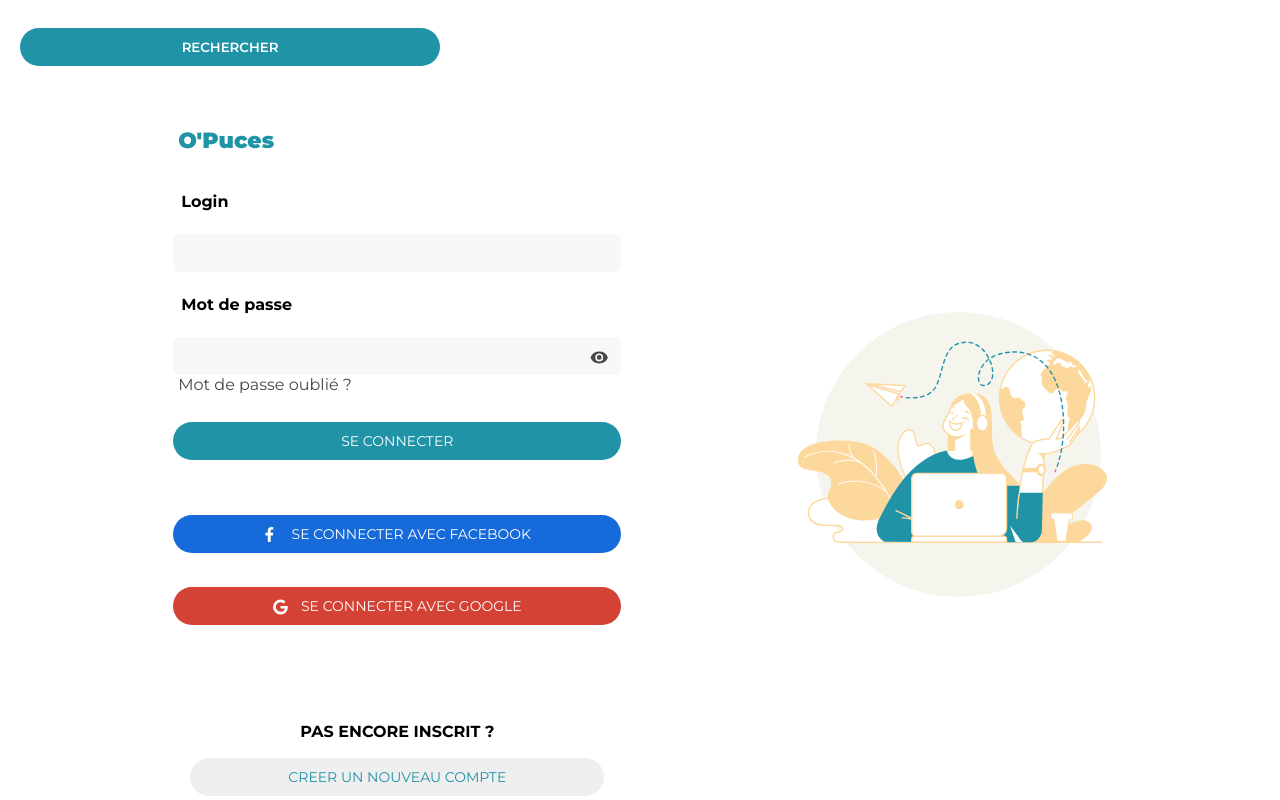
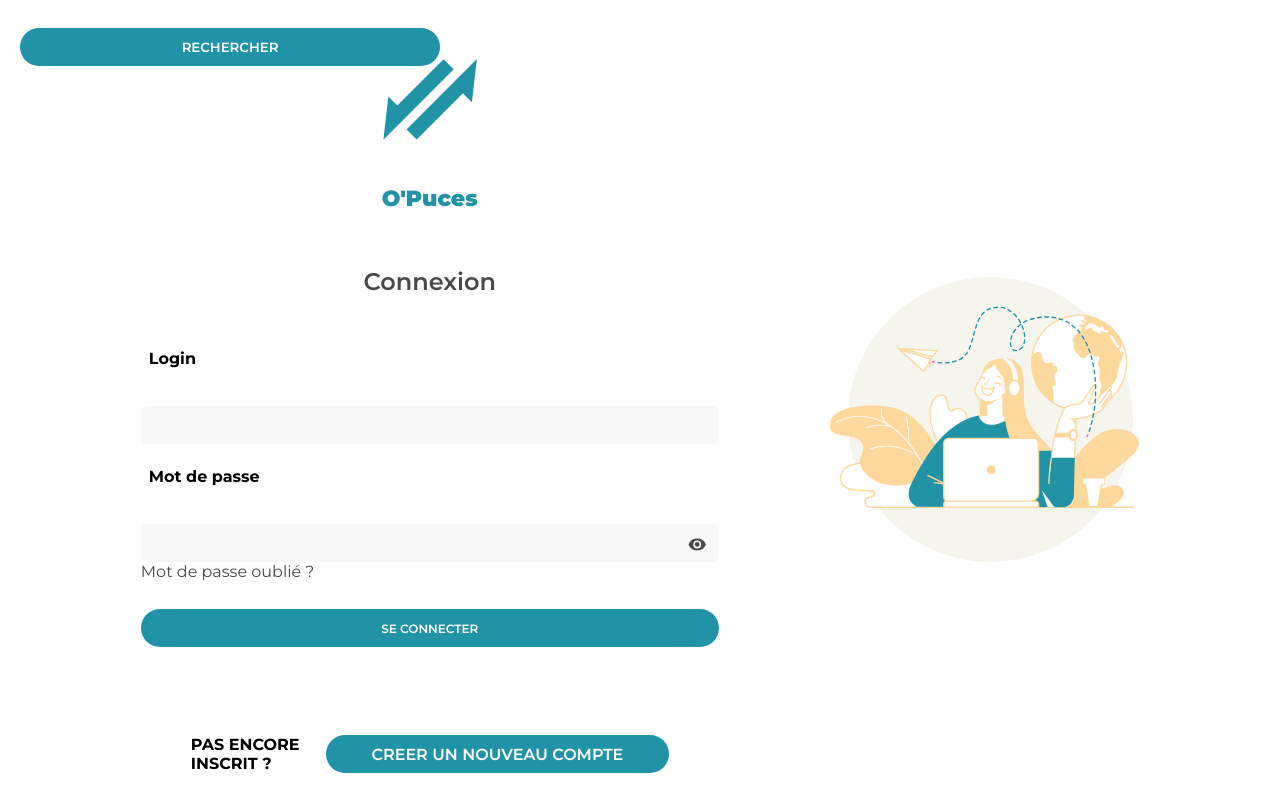
Before and after one commit to Gaetan-CRISTINA/Projet-OPuces-Front, a Vue app in the folder opuces/: page /gui in a window 1280 px wide. Shown: the part 1160-1960 px from the top of the page. Built offline with nearby package versions, Linux system fonts and the light colour scheme.

Commit message:
hotfix + view

```diff
--- a/opuces/src/components/organisms/Contact.vue
+++ b/opuces/src/components/organisms/Contact.vue
@@ -1,5 +1,6 @@
 <template>
-  <div>
+  <div class="contact">
+    <div class="form-contact">
       <h1>CONTACT</h1>
       <form class="contact-form" action="">
         <label for="Name">Nom</label>
@@ -9,13 +10,18 @@
         <label for="Mail">Mail</label>
         <input type="email" id="Mail" name="Mail" value="" />
         <label for="Message">Message</label>
-      <input type="text" id="Message" name="Message" value="" />
-      <input type="submit" value="Envoyer le message" />
+        <input type="text" class="Message" name="Message" value="" />
+        <input class="--button" type="submit" value="Envoyer le message" />
       </form>
+    </div>
 
-    <div>
-      <p>Bonjour XXX, que pouvons nous faire pour vous ?</p>
-      <h4>Votre demande concerne :</h4>
+    <div class="form-contact">
+
+
+
+      <h1>Bonjour XXX votre demande concerne :</h1>
+
+      <form class="contact-form" action="">
       <select name="" id="">
         <option value="0">Choisir un sujet</option>
         <option value="1">michel</option>
@@ -23,14 +29,16 @@
         <option value="3">michel</option>
         <option value="4">michel</option>
       </select>
-        <form action="">
+
+
+
         <label for="Message">Message</label>
-          <input type="text" id="fname" name="fname" value="" />
-          <input type="submit" value="Envoyer le message" />
+        <input type="text" class="Message" name="Message" value="" />
+        <input class="--button" type="submit" value="Envoyer le message" />
       </form>
-
       </div>
     </div>
+
 </template>
 
 <script>
@@ -42,6 +50,60 @@ export default {
 
 <style lang="scss">
 @import "../../assets/scss/main";
+.form-contact {
+  margin: 50px auto;
+  padding: 20px;
+  border: #2093a7 2px solid;
+  border-radius: 15px;
+  display: flex;
+  justify-content: center;
+  align-items: center;
+  flex-direction: column;
+  width:80vh;
+}
+
+.--button {
+  font-size: 12px;
+  font-weight: 700;
+  color: $main-green;
+  padding: 0.5em 1em;
+  border-radius: 22px;
+  border: solid 1px $main-green;
+  background-color: #fff;
+  margin-top: 0.5em;
+  transition: all 0.3s;
+  cursor: pointer;
+  width: 50%;
+}
+.--button:hover {
+  background-color: $main-green;
+  color: #fff;
+  border: solid 1px $main-green;
+}
+.Message {
+  padding: 0 15rem 10rem 0;
+}
+
+input {
+  background-color: $light-grey;
+  padding: 10px;
+  border-radius: 6px;
+  border: none;
+  color:black;
+}
+input:focus {
+  outline: $text-color;
+}
+.contact-form select {
+    border: 0;
+    padding-bottom: 1em;
+    border-bottom: solid 1px $text-color;
+    margin: 1em;
+    font-size: 14px;
+    cursor: pointer;
+    background-color:white;
+
+}
 
 @media screen and (min-width: 576px) {
 }
--- a/opuces/src/components/organisms/Header.vue
+++ b/opuces/src/components/organisms/Header.vue
@@ -238,6 +238,7 @@ export default {
   justify-content: space-between;
   align-items: center;
   width: 100%;
+  background-color:$light-grey;
 }
 #right-header-mobile:hover .sub-nav {
   transform: translateX(0);
--- a/opuces/src/components/organisms/PageLoginMobile.vue
+++ b/opuces/src/components/organisms/PageLoginMobile.vue
@@ -2,39 +2,38 @@
   <div class="main-container">
     <div class="connexion">
       <div class="left">
+        <div>
+          <h1><Logo /> O'Puces</h1>
+        </div>
 
+        <h2>Connexion</h2>
 
-          <router-link
-            :to="{
-              name: 'Home'
-              }"
-              >
-
-              <div>
-          <span><Logo /></span>
-          <h1>O'Puces</h1>
-              </div>
-          </router-link>
-
-
-
-<form class ="login-form" @submit="handleSubmit">
+        <form class="login-form" @submit="handleSubmit">
           <h6>Login</h6>
           <label>
             <input v-model="login" name="login" class="email" />
           </label>
 
-          <div class="error" v-if="loginEmpty">Vous devez saisir un identifiant</div>
+          <div class="error" v-if="loginEmpty">
+            Vous devez saisir un identifiant
+          </div>
 
           <h6>Mot de passe</h6>
           <label class="eye-label">
             <svg class="icon icon-eye">
               <use xlink:href="#icon-eye"></use>
             </svg>
-              <input v-model="password" type="password" name="password" class="password" />
+            <input
+              v-model="password"
+              type="password"
+              name="password"
+              class="password"
+            />
           </label>
 
-          <div class="error" v-if="passwordEmpty">Vous devez saisir un mot de passe</div>
+          <div class="error" v-if="passwordEmpty">
+            Vous devez saisir un mot de passe
+          </div>
 
           <div class="error" v-if="loginFailed">Echec de connexion</div>
 
@@ -42,25 +41,9 @@
           <button class="--button connect">SE CONNECTER</button>
         </form>
 
-
-        <button class="--button facebook">
-          <svg class="icon icon-facebook">
-            <use xlink:href="#icon-facebook"></use>
-          </svg>
-          SE CONNECTER AVEC FACEBOOK
-        </button>
-
-        <button class="--button google">
-
-          <svg class="icon icon-google">
-            <use xlink:href="#icon-google"></use></svg
-          >SE CONNECTER AVEC GOOGLE
-        </button>
-
         <div class="new-account">
           <h5>PAS ENCORE INSCRIT ?</h5>
-
-          <button class="--button">CREER UN NOUVEAU COMPTE</button>
+          <a class="create-account">CREER UN NOUVEAU COMPTE</a>
 
         </div>
         <svg class="spritesheet">
@@ -72,34 +55,15 @@
             ></path>
           </symbol>
         </svg>
-        <svg class="spritesheet">
-          <symbol id="icon-facebook" viewBox="0 0 32 32">
-            <title>facebook</title>
-            <path
-              class="a"
-              d="M10.147,9.6l.474-3.087H7.659v-2A1.544,1.544,0,0,1,9.4,2.837h1.347V.209A16.423,16.423,0,0,0,8.356,0C5.916,0,4.321,1.479,4.321,4.156V6.509H1.609V9.6H4.321v7.463H7.659V9.6Z"
-            ></path>
-          </symbol>
-        </svg>
-        <svg class="spritesheet">
-          <symbol id="icon-google" viewBox="0 0 32 32">
-            <title>google</title>
-            <path
-              class="a"
-              d="M16.905,9.355a7.978,7.978,0,0,1-8.314,8.39,8.591,8.591,0,1,1,0-17.183,8.262,8.262,0,0,1,5.761,2.248L12.014,5.059C8.955,2.108,3.267,4.325,3.267,9.154a5.382,5.382,0,0,0,5.325,5.425,4.646,4.646,0,0,0,4.878-3.7H8.591V7.921H16.77A7.532,7.532,0,0,1,16.905,9.355Z"
-            ></path>
-          </symbol>
-        </svg>
       </div>
 
       <div class="right">
         <div class="IllusPlane">
-          <img src="../../assets/svg/Groupe-277.svg" alt="">
+          <img src="../../assets/svg/Groupe-277.svg" alt="" />
         </div>
       </div>
     </div>
   </div>
-
 </template>
 
 
@@ -107,79 +71,70 @@
 <script>
 import Logo from "../atoms/Logo";
 
-
-
 import userService from "../../services/userService.js";
 import storage from "../../plugins/storage.js";
-
 
 export default {
   name: "PageLoginMobile",
   components: {
     Logo,
-
   },
   data() {
     return {
-      login: '',
-      password: '',
+      login: "",
+      password: "",
       loginEmpty: false,
       passwordEmpty: false,
       loginFailed: false,
-    }
+    };
   },
   methods: {
-      async handleSubmit(evt){
+    async handleSubmit(evt) {
       evt.preventDefault();
       // vérifications
 
-          if(this.login == ""){
+      if (this.login == "") {
         this.loginEmpty = true;
       }
-          if(this.password == ""){
+      if (this.password == "") {
         this.passwordEmpty = true;
       }
 
-          if(!this.passwordEmpty && !this.loginEmpty){
-              let userData = await userService.login(
-                  this.login,
-                  this.password
-              );
+      if (!this.passwordEmpty && !this.loginEmpty) {
+        let userData = await userService.login(this.login, this.password);
         console.log(userData);
 
-            if(userData){
+        if (userData) {
           console.log("SUCCESS!");
-                storage.set('userData', userData);
+          storage.set("userData", userData);
           this.loginFailed = false;
-                this.$router.push({name: 'Home'});
-
-
+          this.$router.push({ name: "Home" });
         } else {
-                console.log("FAILED !!")
+          console.log("FAILED !!");
           this.loginFailed = true;
-
         }
       }
-
-      }
-  }
-}
+    },
+  },
+};
 </script>
 
 <style scoped lang="scss">
 @import "../../assets/scss/main.scss";
 .login-form {
-  width:100%;
+  width: 100%;
 }
-
+#logo {
+  width: auto;
+}
 .connexion {
   padding-right: 15px;
   padding-left: 15px;
   border: 15px;
-  display:flex;
+  display: flex;
   justify-content: space-around;
-  align-items:center;
-  margin: 15em auto;
+  align-items: center;
+  margin: 10em auto;
 }
 .main-container h6 {
   align-self: flex-start;
@@ -188,49 +143,77 @@ export default {
 .left div:first-child {
   position: relative;
   color: $main-green;
-  margin-top: 30px;
-  display: flex;
-  align-items: center;
-  justify-content: flex;
-
 }
 .left {
   display: flex;
   flex-direction: column;
   align-items: center;
   justify-content: center;
+}
+a {
+  text-decoration: none;
+  color:$text-color;
+}
+h1 {
+  font-weight: 900;
+  font-size: 22px;
+  padding: 40px 0 40px 0;
+}
+.--button {
+  display: block;
+  width: 100%;
+  height: 38px;
+  background-color: $main-green;
+  border-radius: 20px;
+  border: none;
+  font-weight: 600;
+  color: #fff;
+  cursor: pointer;
+  transition: all 0.3s;
+}
+.--button:hover {
+  background-color: $secondary-green;
+}
+.new-account {
+  margin: 50px;
+  display: flex;
+  justify-content: center;
+  align-items:center;
+
 
 }
-h1 {
-  position: absolute;
-  bottom: 10px;
-  font-weight: 900;
-  font-size: 22px;
-}
-.--button {
-  border-radius: 19px;
-  padding: 1px;
+.new-account a{
+  display:flex;
+  justify-content: center;
+  align-items:center;
   width: 100%;
   height: 38px;
-  color: white;
+  background-color: $main-green;
+  border-radius: 20px;
+  border: none;
+  font-weight: 600;
+  color: #fff;
+  cursor: pointer;
+  transition: all 0.3s;
+  text-decoration: none;
+}
+.create-account{
+  display: block;
   width: 100%;
+  height: 38px;
+  background-color: $main-green;
+  border-radius: 20px;
   border: none;
-  margin: 17px;
-  display: flex;
-  justify-content: center;
-  align-items: center;
-  font-size: 14px;
-  font-weight: 900px;
+  font-weight: 600;
+  color: #fff;
+  cursor: pointer;
+  transition: all 0.3s;
+  text-decoration: none;
+  padding:1em;
 }
-.--button svg {
-  position: relative;
-  top: 6.5px;
-}
-.--button:focus {
-  display: none;
-}
-h6 {
-  padding: 15px 0 15px 0;
+h6,
+h2 {
+  padding: 15px 0 30px 0;
 }
 input {
   width: 100%;
@@ -239,34 +222,9 @@ input {
   background-color: $light-grey;
   border-radius: 6px;
 }
-a {
-  text-decoration: none;
-  align-self: flex-start;
-  color: $text-color;
-  padding: 5px;
-}
 .connect {
   background-color: $main-green;
   margin: 28px 0 38px 0;
-}
-.facebook {
-  background-color: $social-fb;
-}
-.google {
-  background-color: $social-google;
-}
-.new-account {
-  margin-top: 80px;
-  display: flex;
-  justify-content: center;
-  width: 100%;
-  flex-wrap: wrap;
-}
-h5 {
-  margin: auto;
-}
-.new-account button {
-  color: $main-green;
 }
 label {
   position: relative;
@@ -289,7 +247,6 @@ input:focus {
 }
 .eye-label {
   display: flex;
-
   align-items: center;
   width: 100%;
 }
@@ -304,37 +261,36 @@ input:focus {
   stroke: currentColor;
   fill: currentColor;
 }
-.right{
-  display:none;
+.right {
+  display: none;
 }
 @media screen and (min-width: 576px) {
-
 }
 
 @media screen and (min-width: 768px) {
   .right img {
-  width:70%;
+    width: 70%;
   }
 }
 @media screen and (min-width: 992px) {
-   .right{
+  .right {
     display: flex;
     flex-direction: column;
     align-items: center;
     justify-content: center;
   }
   .right img {
-  width:100%;
+    width: 100%;
   }
 }
 @media screen and (min-width: 1200px) {
   .right img {
-  width:100%;
+    width: 100%;
   }
 }
 @media screen and (min-width: 1400px) {
   .right img {
-  width:150%;
+    width: 150%;
   }
 }
 </style>
--- a/opuces/src/components/organisms/PageRegister.vue
+++ b/opuces/src/components/organisms/PageRegister.vue
@@ -4,13 +4,11 @@
       <div class="left">
 
         <div>
-          <router-link
-            :to="{name: 'Home'}"
-            >
-              <Logo />
-              <h1>O'puces</h1>
-          </router-link>
+
+          <h1><Logo/> O'Puces</h1>
         </div>
+
+        <h2>Inscription</h2>
 
 
          <form @submit="handleSubmit">
@@ -206,7 +204,7 @@ export default {
   margin: 8px;
 }
 .left div:first-child {
-  position: relative;
+
   color: $main-green;
   margin-top: 30px;
   display: flex;
@@ -223,12 +221,11 @@ export default {
 form {
   width: 100%;
 }
-.left h6 {
-  margin-top: 25px;
+h6,h2 {
+  padding: 15px 0 30px 0;
+  margin:30px;
 }
 h1 {
-  position: absolute;
-  bottom: 10px;
   font-weight: 900;
   font-size: 22px;
 }
--- a/opuces/src/plugins/router.js
+++ b/opuces/src/plugins/router.js
@@ -18,7 +18,6 @@ import CreateClassified from '../views/CreateClassified.vue'
 import UserClassifieds from '../views/UserClassifieds.vue'
 import ContactPage from '../views/ContactPage.vue'
 import UserProfilEdit from '../views/UserProfilEdit.vue'
-import UploadProfilImage from '../views/UploadProfilImage.vue'
 import UpdatePassword from '../views/UpdatePassword.vue'
 Vue.use(VueRouter)
 
@@ -92,11 +91,6 @@ const routes = [
     component: UserProfilEdit
   },
   {
-    path: '/upload-profil-image',
-    name: 'UploadProfilImage',
-    component: UploadProfilImage
-  },
-  {
     path: '/password-edit',
     name: 'UpdatePassword',
     component: UpdatePassword
```
Also changed, not shown: opuces/src/components/organisms/FiltersDesktop.vue (+2 -22 lines), opuces/src/views/UploadProfilImage.vue (deleted, +0 -37 lines). Lines whose indentation alone changed are shown as unchanged.
